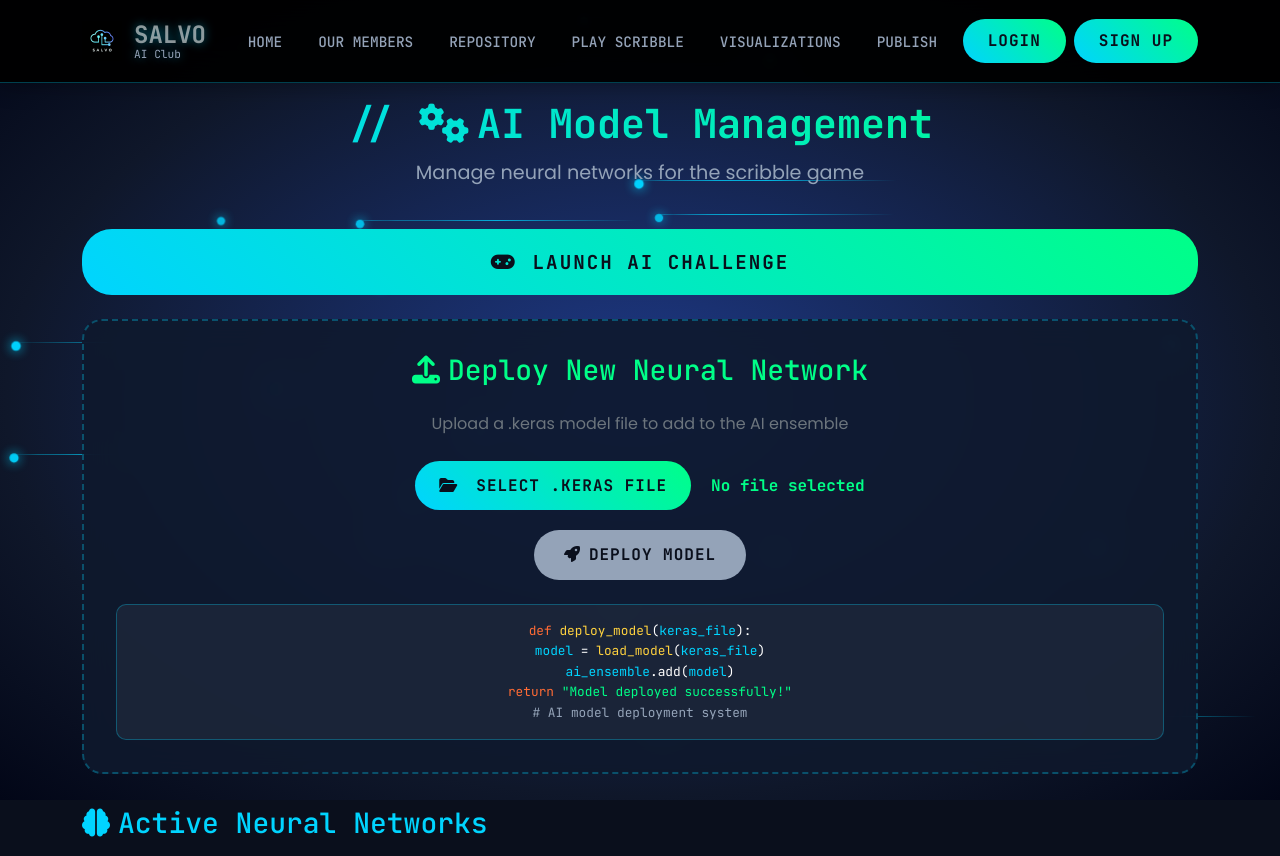
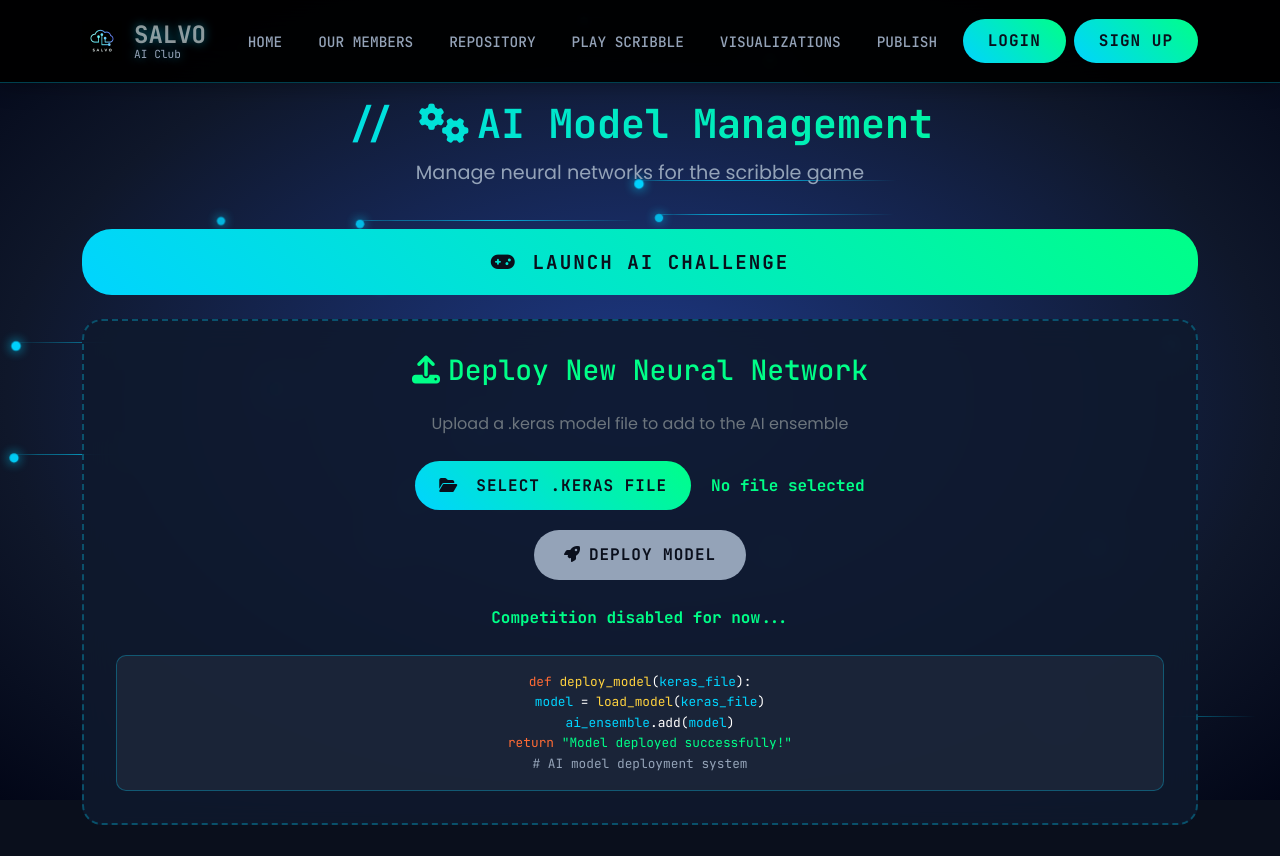
Before and after one commit to Hemanth-9087/SALVO-Website, a Django app: page /models/ in a window 1280 px wide. Shown: the top 856 px of the page. Run offline with Django 5.2, Linux system fonts and the light colour scheme; parts of the project's set-up code (start-up, migrations or seed data) failed here and were passed over.

Commit message:
profile-view-requiring login bug, drawapp competition disabled.

```diff
--- a/salvo_website/drawapp/templates/drawapp/model_management.html
+++ b/salvo_website/drawapp/templates/drawapp/model_management.html
@@ -313,14 +313,15 @@
             {% csrf_token %}
             <div class="file-input-container">
                 <label for="modelFile" class="file-input-label">
-                    <i class="fas fa-folder-open me-2"></i>Select .keras File
+                    <i class="fas fa-folder-open me-2 disabled"></i>Select .keras File
                 </label>
                 <input type="file" id="modelFile" name="model_file" accept=".keras" required>
                 <span id="selectedFileName" class="selected-file">No file selected</span>
             </div>
-            <button type="submit" class="upload-btn" id="uploadBtn" disabled>
+            <button type="submit" class="upload-btn disabled" id="uploadBtn" disabled>
                 <i class="fas fa-rocket me-2"></i>Deploy Model
             </button>
+            <br><br><span id="selectedFileName" class="selected-file">Competition disabled for now...</span>
         </form>
 
         <!-- Upload Info -->
--- a/salvo_website/website/views.py
+++ b/salvo_website/website/views.py
@@ -602,7 +602,7 @@ def like_post(request, post_id):
 
 
 def account_profile(request, reg_no):
-    if 'register_no' not in request.session or request.session['user_type'] != 'account':
+    if 'register_no' not in request.session:
         return redirect('login')
     session_user=request.session['register_no']
     account = Account.objects.get(register_no=reg_no)
@@ -613,7 +613,7 @@ def account_profile(request, reg_no):
 
 
 def member_profile(request, reg_no):
-    if 'register_no' not in request.session or request.session['user_type'] != 'member':
+    if 'register_no' not in request.session:
         return redirect('login')
     session_user=request.session['register_no']
     member = Member.objects.get(register_no=reg_no)
```
Also changed, not shown: salvo_website/db.sqlite3.
